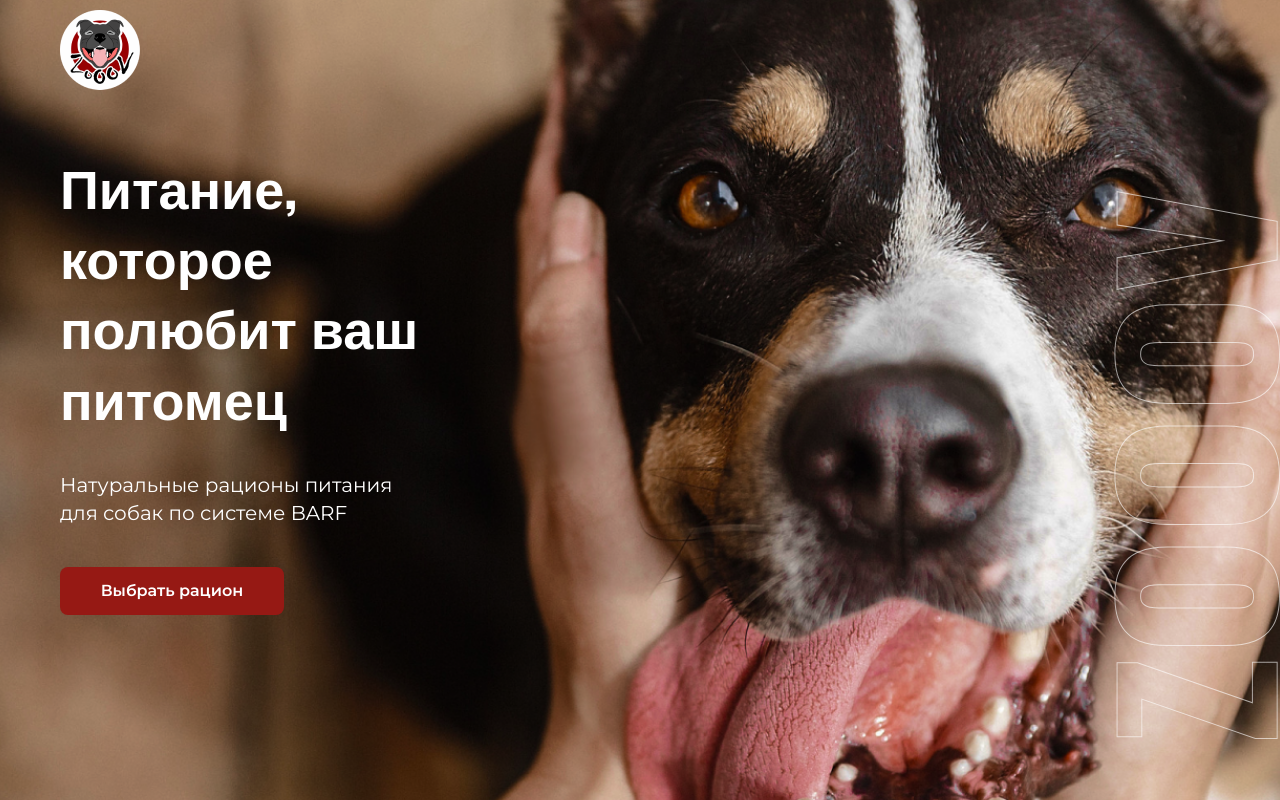
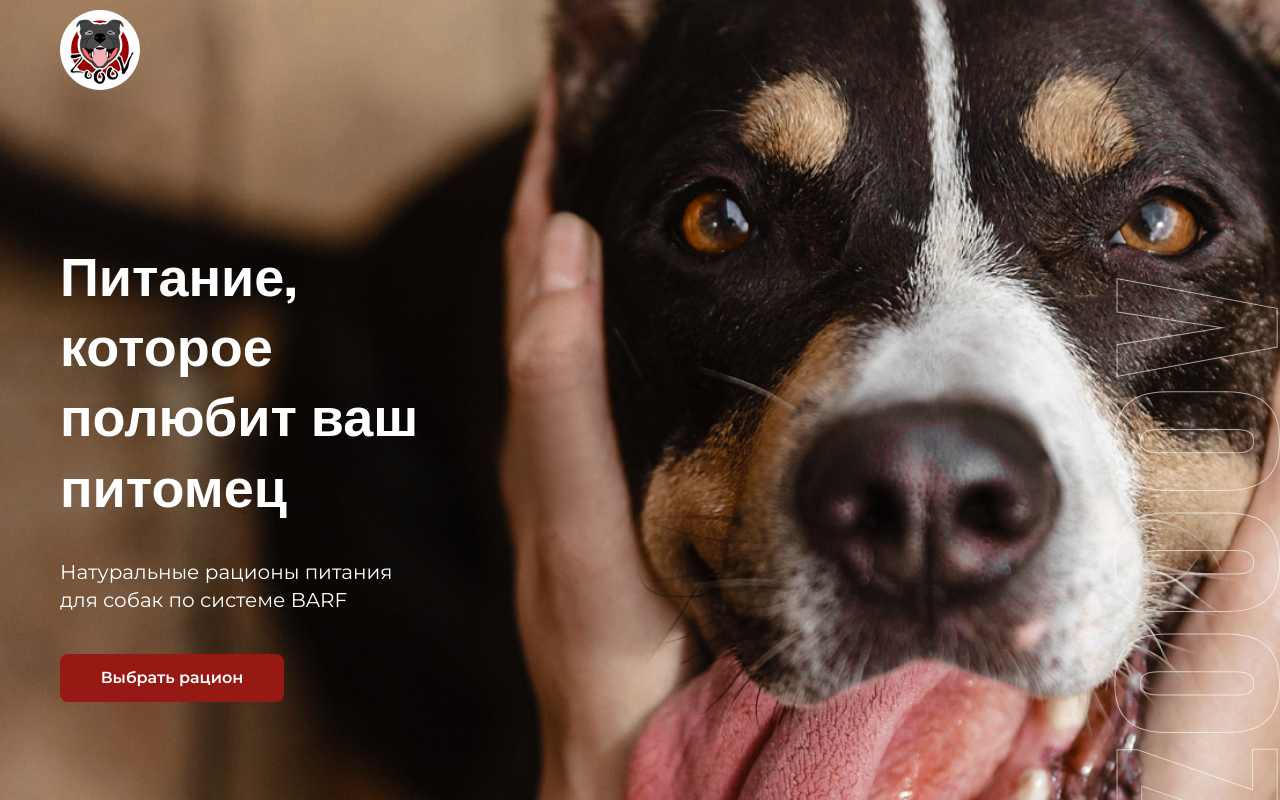
Before and after one commit to ComboTWTW/zooLab, a React (Vite) app: page / in a window 1280 px wide. Shown: the top 800 px of the page. Built offline with nearby package versions, Linux system fonts and the light colour scheme.

Commit message:
Refactor layout: move Navbar outside Routers for global visibility

```diff
--- a/src/App.tsx
+++ b/src/App.tsx
@@ -1,17 +1,18 @@
-import { Fragment } from "react/jsx-runtime";
 import Home from "./Pages/Home";
 import { BrowserRouter as Router, Routes, Route } from "react-router-dom";
+import Navbar from "./components/Navbar/Navbar";
 
 function App() {
     return (
         <Router>
-            <Fragment>
+            <div className="flex flex-col items-center overflow-hidden w-full ">
+                <Navbar />
                 <Routes>
                     <Route path={"/"} element={<Home />} />
 
                     <Route path={"*"} element={<h1>Not Found</h1>} />
                 </Routes>
-            </Fragment>
+            </div>
         </Router>
     );
 }
--- a/src/components/Home/Hero.tsx
+++ b/src/components/Home/Hero.tsx
@@ -9,11 +9,7 @@ const Hero = () => {
             className={`relative w-full bg-hero-bg bg-cover bg-center flex flex-col items-center`}
         >
             <div className="max-w-[1200px] w-full z-20">
-                <div className="fixed w-full max-w-[1200px] top-0 z-[20]">
-                    <Navbar />
-                </div>
-
-                <div className=" flex flex-col items-start mt-[150px] mb-44 md:mb-56 px-5">
+                <div className=" flex flex-col items-start mt-[237px] mb-44 md:mb-56 px-5">
                     <div className="z-[2] flex flex-col max-w-[410px] gap-10">
                         <div className="relative">
                             <Fade
--- a/src/components/Navbar/Navbar.tsx
+++ b/src/components/Navbar/Navbar.tsx
@@ -17,7 +17,7 @@ const Navbar = () => {
         <nav
             className={`  ${
                 toggleBurger ? "bg-white md:bg-transparent" : "bg-transparent"
-            }  h-[70px] md:h-[100px] duration-500  `}
+            }  h-[70px] md:h-[100px] duration-500  w-full max-w-[1200px] fixed z-30`}
             onScroll={() => {
                 setRectMoving(true);
             }}
```
